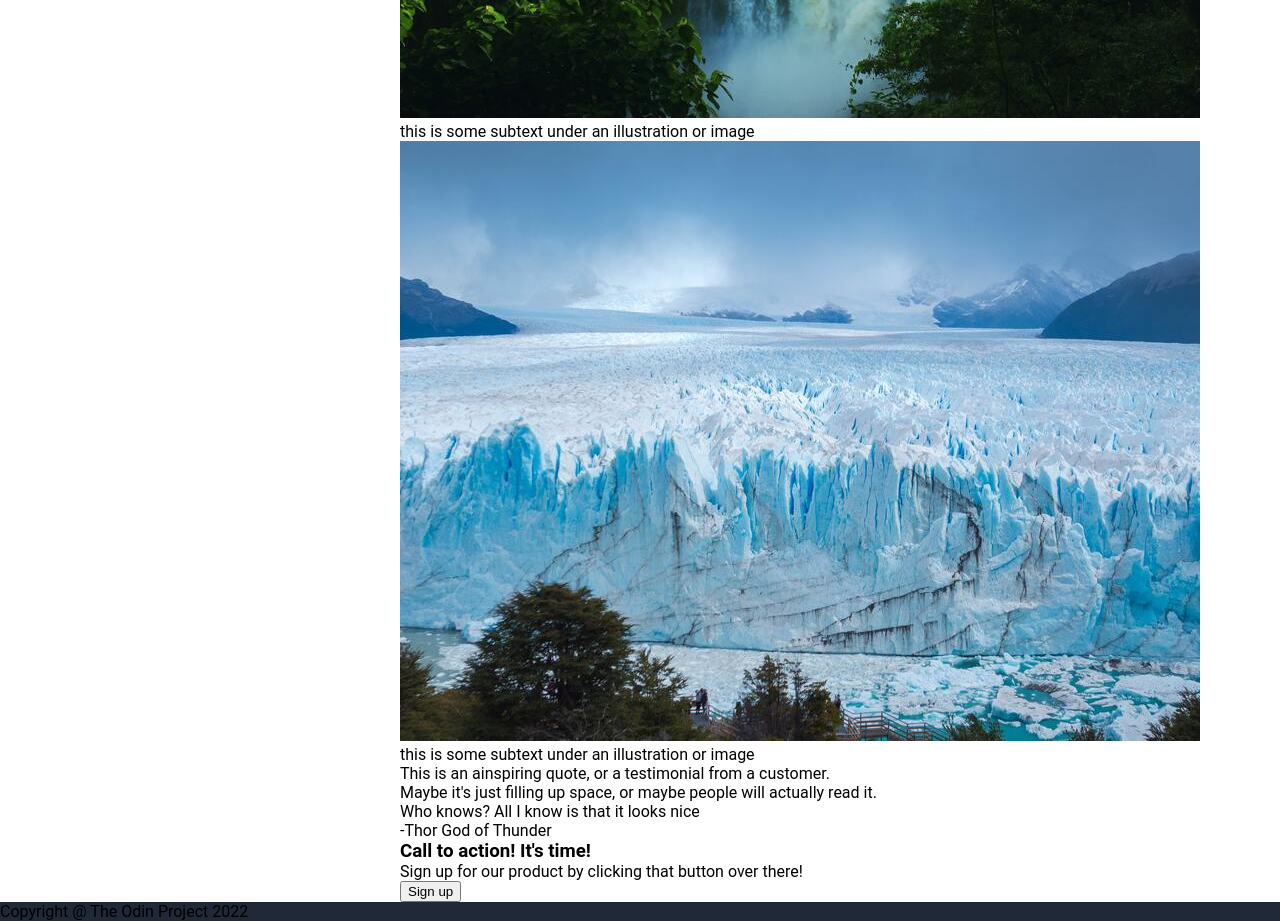
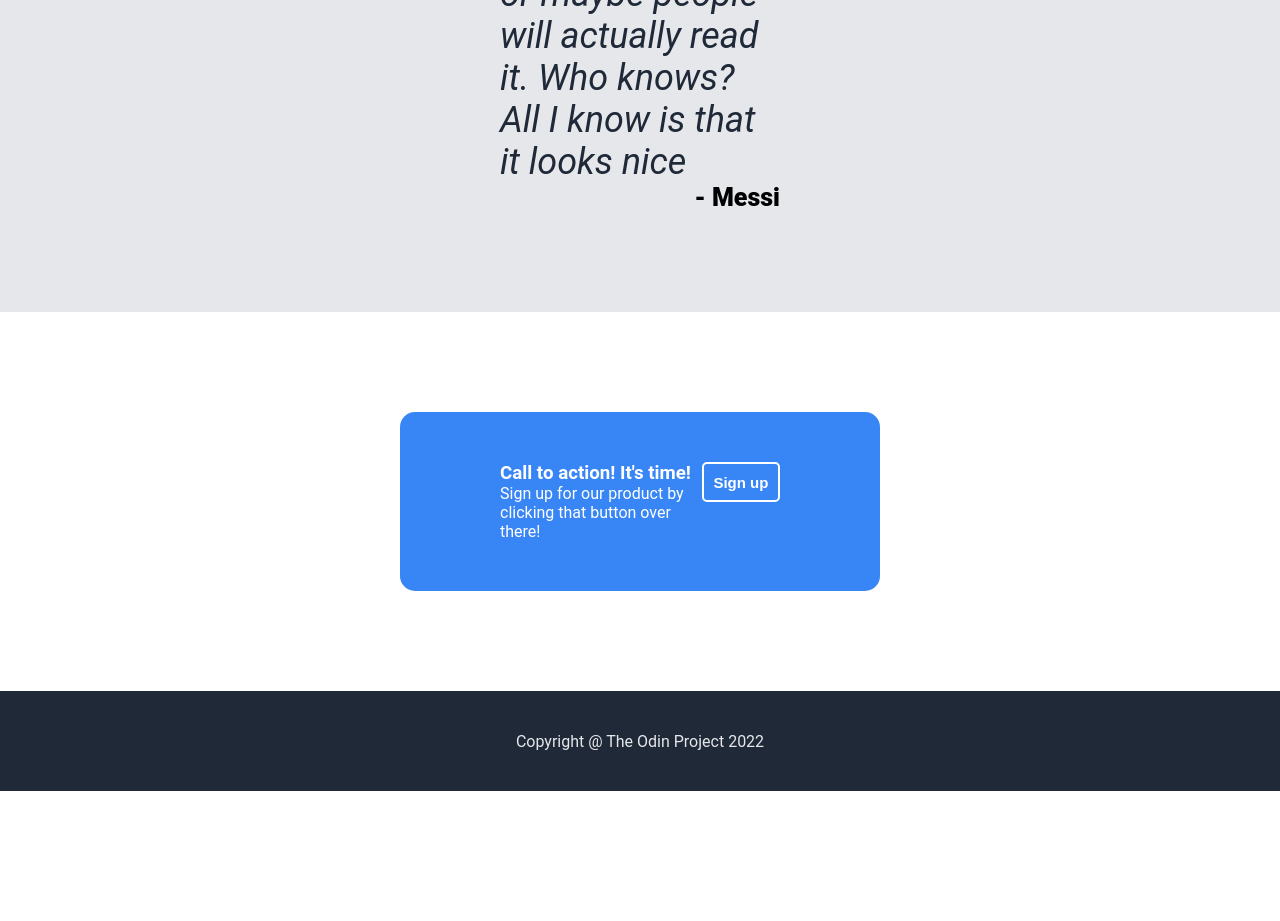
Before and after one commit to Riotexer/landing-page, a plain HTML site: page index.html in a window 1280 px wide. Shown: the part 1700-2621 px from the top of the page. After the commit the page ends 2491 px from the top, so only its background shows below. Drawn offline with Linux system fonts and the light colour scheme.

Commit message:
Complete Info, Quote, Action & Footer sections

```diff
--- a/index.html
+++ b/index.html
@@ -24,34 +24,36 @@
         </div>
         <div class="info-section">
             <h2>Some random information</h2>
-            <div>
+            <div clasS="figures-container">
                 <figure>
-                    <img src="img/cerro.jpg" alt=" Cerro 7 Colores" class="cerro" />
-                    <figcaption>this is some subtext under an illustration or image</figcaption>
+                    <img src="img/cerro.jpg" alt=" Cerro 7 Colores" class="info-image" />
+                    <figcaption>This is some subtext under an illustration or image</figcaption>
                 </figure>
                 <figure>
-                    <img src="img/cataratas.jpg" alt="Cataratas del Iguazu" class="cataratas" />
-                    <figcaption>this is some subtext under an illustration or image</figcaption>
+                    <img src="img/cataratas.jpg" alt="Cataratas del Iguazu" class="info-image" />
+                    <figcaption>This is some subtext under an illustration or image</figcaption>
                 </figure>
                 <figure>
-                    <img src="img/glaciar.jpg" alt="Glaciar Perito Moreno" class="glaciar" />
-                    <figcaption>this is some subtext under an illustration or image</figcaption>
+                    <img src="img/glaciar.jpg" alt="Glaciar Perito Moreno" class="info-image" />
+                    <figcaption>This is some subtext under an illustration or image</figcaption>
                 </figure>
             </div>
         </div>
         <div class="quote-section">
             <p class="quote">This is an ainspiring quote, or a testimonial from a customer. Maybe it's just filling up space, or maybe people will actually read it. Who knows? All I know is that it looks nice</p>
-            <p class="thor">-Thor God of Thunder</p>
+            <p class="thor">- Messi</p>
         </div>
         <div class="action-section">
             <div class="container">
-                <h3>Call to action! It's time!</h3>
-                <p>Sign up for our product by clicking that button over there!</p>
+                <div class="container-text">
+                    <h3>Call to action! It's time!</h3>
+                    <p>Sign up for our product by clicking that button over there!</p>
+                </div>
                 <button class="action-button">Sign up</button>
             </div>
         </div>
         <footer>
-            Copyright @ The Odin Project 2022
+            <p>Copyright @ The Odin Project 2022</p>
         </footer>
     </body>
 </html>
--- a/styles.css
+++ b/styles.css
@@ -81,7 +81,7 @@ ul li {
     font-weight: 700;
     font-size: 15px;
     width: 140px;
-    height: 30px;
+    height: 40px;
     border: none;
 }
 
@@ -89,3 +89,98 @@ ul li {
     width: 600px;
     height: 250px;
 }
+
+/* INFO SECTION */
+
+.info-section {
+    display: flex;
+    flex-flow: row wrap;
+    justify-content: center;
+    padding-bottom: 100px;
+}
+
+.info-image {
+    width: 300px;
+    height: 300px;
+    border-radius: 15px;
+    border: 5px solid #3886f6;
+}
+
+.info-section h2 {
+    font-size: 36px;
+    font-weight: 900;
+    color: #1f2937;
+    margin: 50px;
+}
+
+.figures-container {
+    display: flex;
+    justify-content: center;
+}
+
+figure {
+    display: flex;
+    flex-direction: column;
+    align-items: center;
+}
+
+figcaption {
+    font-size: 18px;
+    color: #1f2937;
+    margin: 10px 50px;
+}
+
+/* QUOTE SECTION */
+
+.quote-section {
+    background-color: #e5e7eb;
+    display: flex;
+    padding: 100px 500px;
+    flex-wrap: wrap;
+    justify-content: flex-end;
+}
+
+.quote {
+    font-size: 36px;
+    font-style: italic;
+    color: #1f2937;
+}
+
+.thor {
+    font-weight: 900;
+    font-size: 25px;
+}
+
+/* ACTION SECTION */
+
+.container {
+    background-color: #3886f6;
+    border-radius: 15px;
+    margin: 100px 0;
+    display: flex;
+    padding: 50px 100px;
+    color: white;
+    justify-content: space-between;
+}
+
+.action-button {
+    background-color: #3886f6;
+    border-radius: 5px;
+    color: white;
+    border: 2px solid white;
+    font-weight: 700;
+    font-size: 15px;
+    width: 140px;
+    height: 40px;
+}
+
+/* FOOTER */
+
+footer {
+    color: #e5e7eb;
+    font-size: medium;
+    height: 100px;
+    display: flex;
+    justify-content: center;
+    align-items: center;
+}
```
Also changed, not shown: 1 other file.
